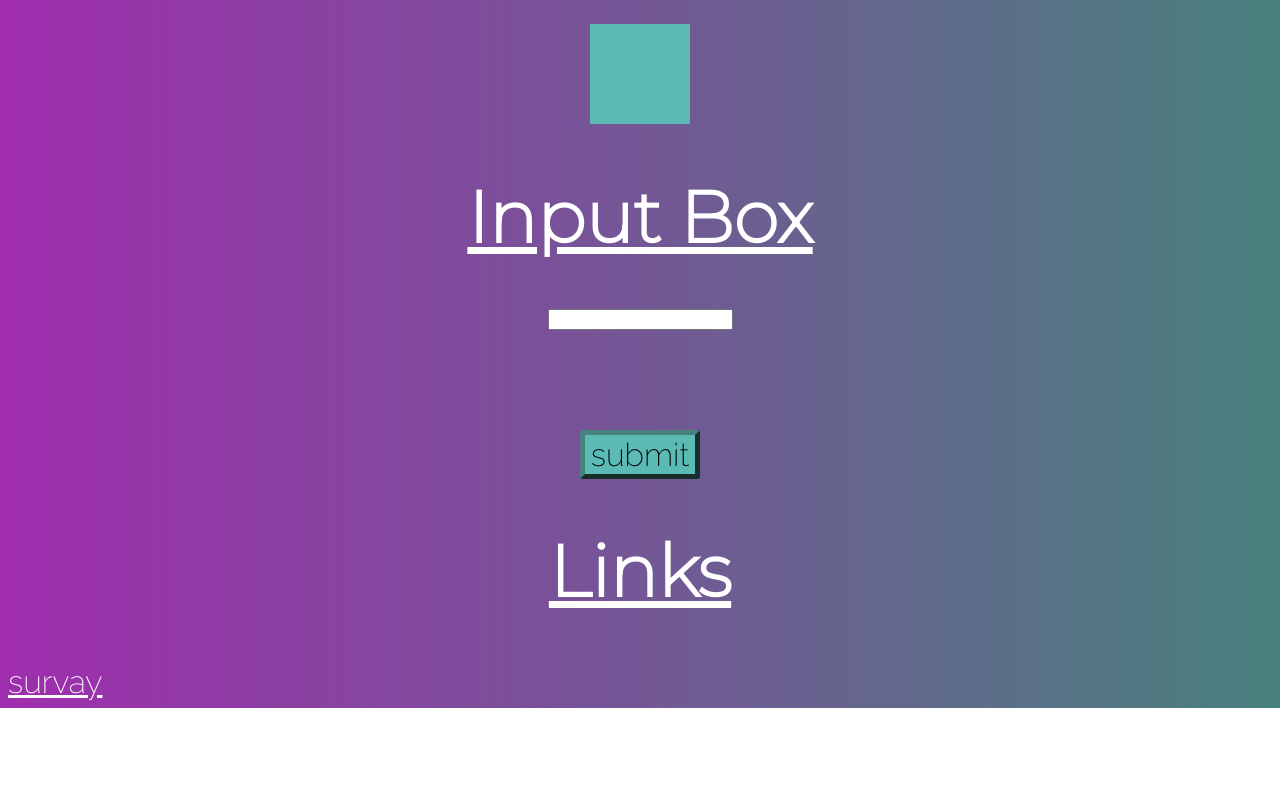
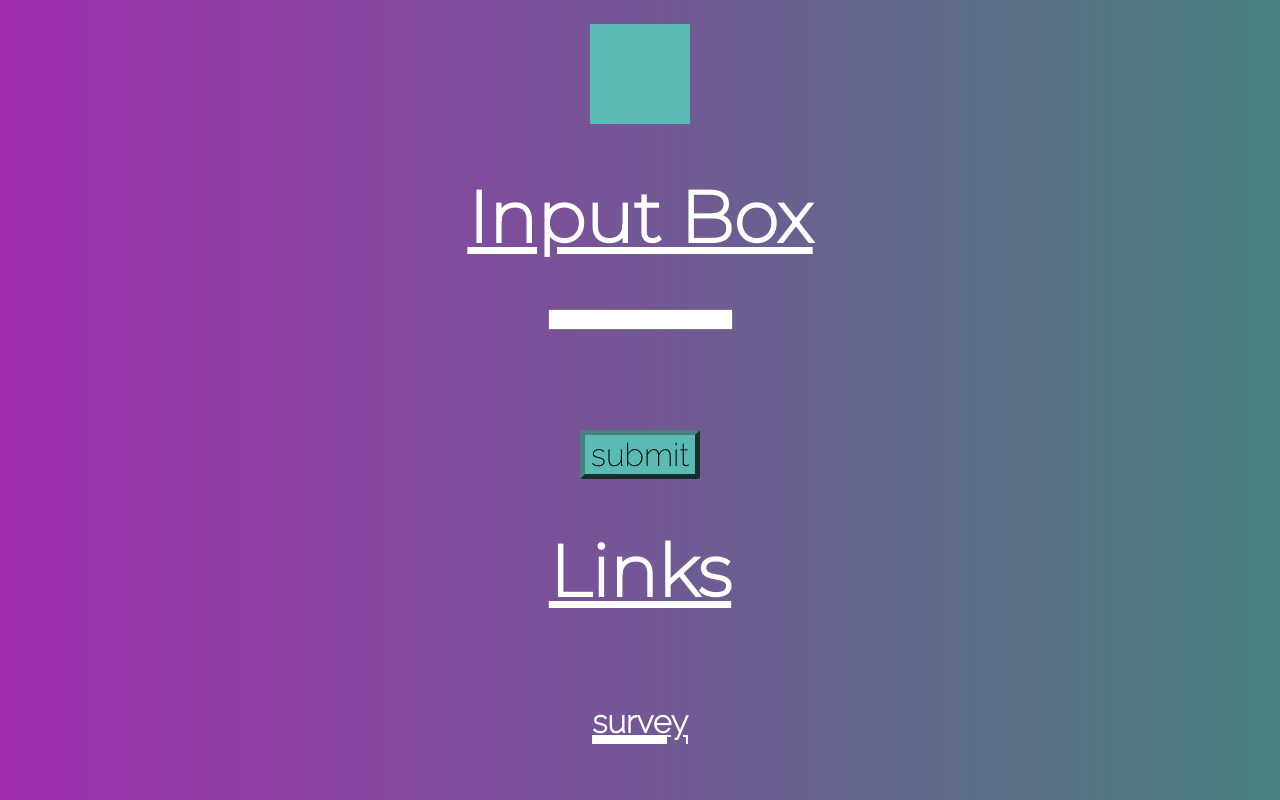
Before and after one commit to thecptwaffles/webDevClubShowCaseWebsite, a plain HTML site: page index.html in a window 1280 px wide. Shown: the part 640-1440 px from the top of the page. Before the commit the page ends 1348 px from the top, so only its background shows below. Drawn offline with Linux system fonts and the light colour scheme.

Commit message:
making link centered

```diff
--- a/index.html
+++ b/index.html
@@ -31,7 +31,7 @@
     </div>
     <div class="links">
         <h1>Links</h1>
-        <a href="https://www.youtube.com/watch?v=dQw4w9WgXcQ">survay</a>
+        <h1><a href="https://www.youtube.com/watch?v=dQw4w9WgXcQ">survey</a></h1>
     </div>
 
     <script src="./app.js"></script>
```
